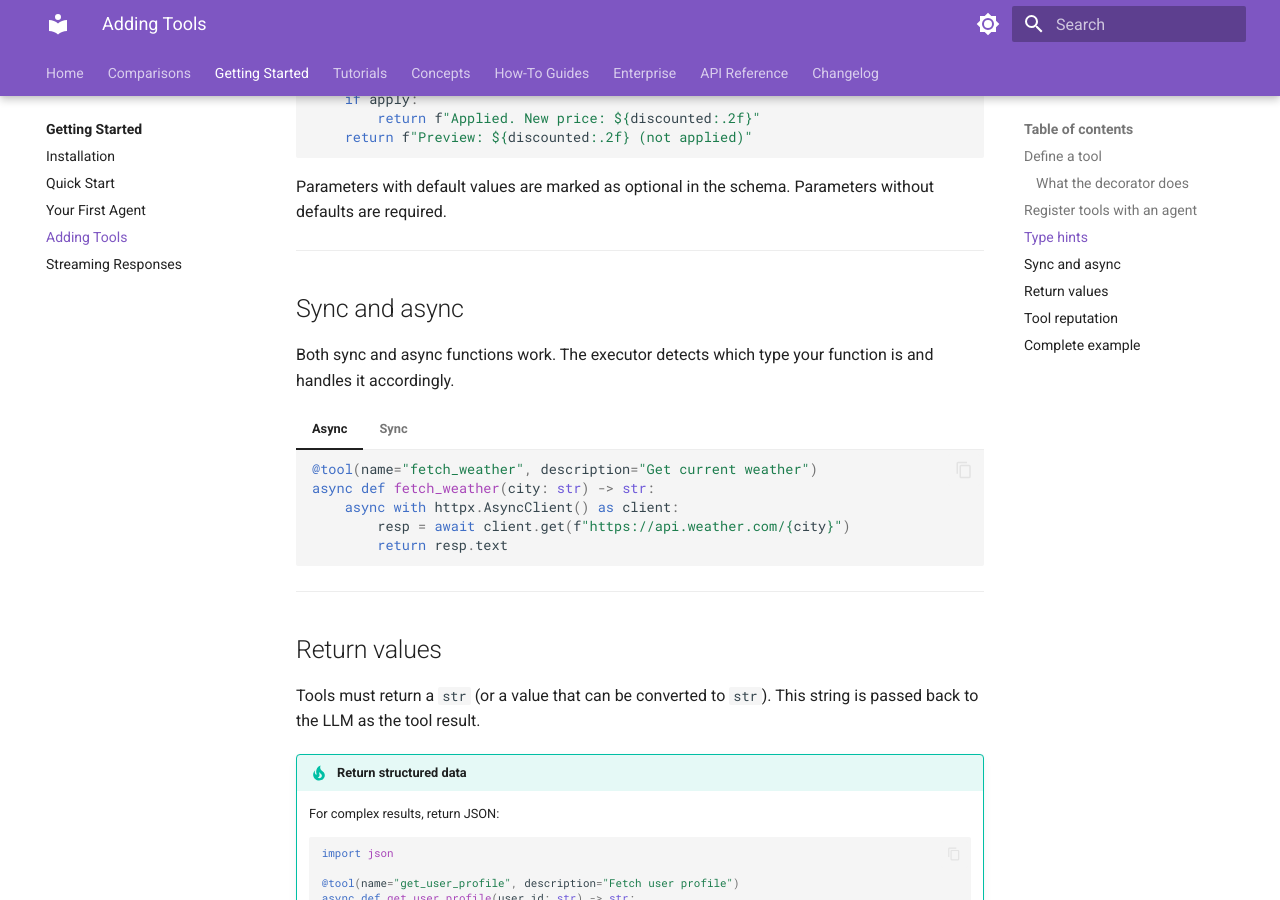
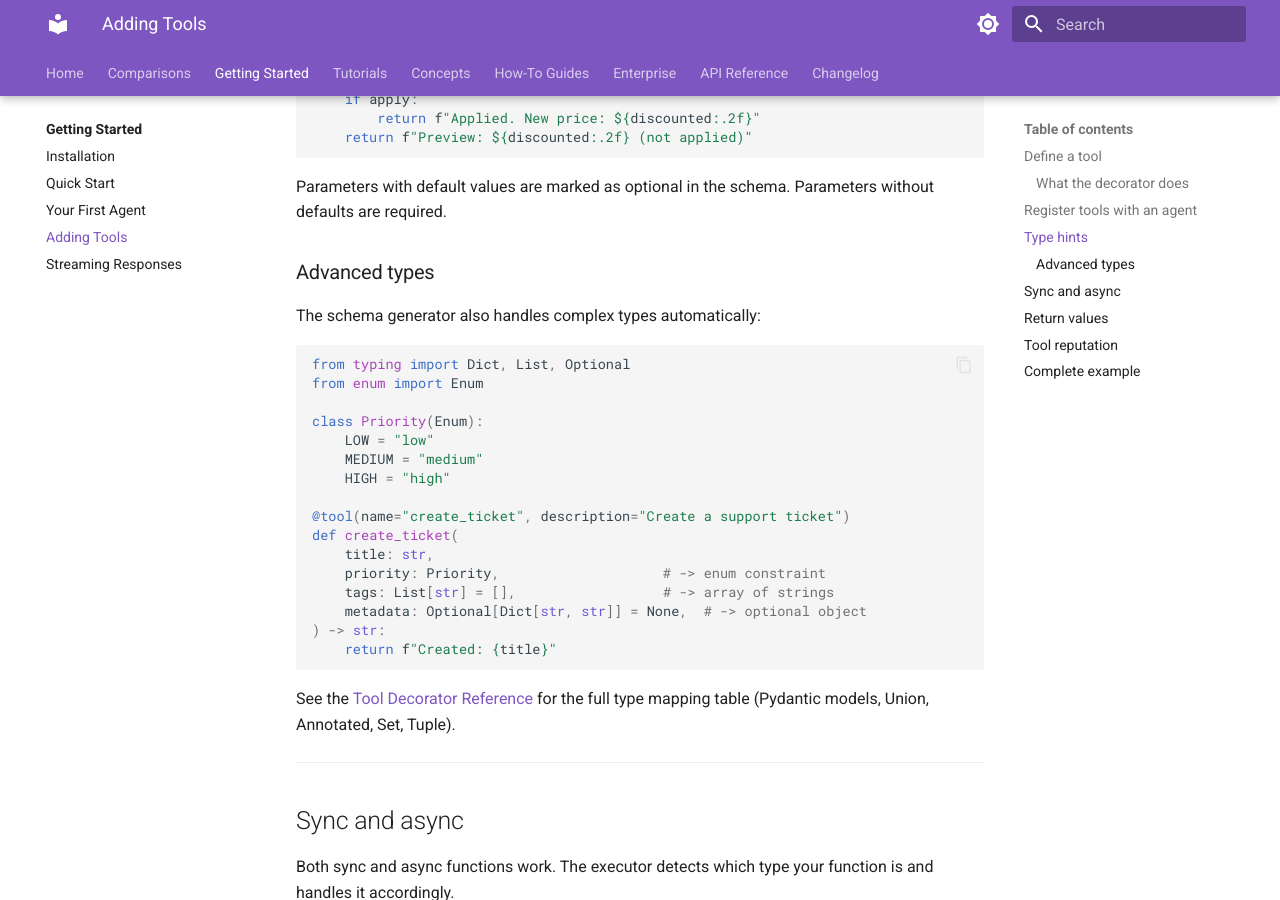
Before and after one commit to QuestoM/cortex-docs, an MkDocs documentation site: the page built from docs/getting-started/adding-tools.md, in a window 1280 px wide and 900 px high, scrolled down 1712 px. Built offline with MkDocs 1.6.1 and Material for MkDocs 9.7.7, drawn with Linux system fonts in a browser that asks for light colours.

Commit message:
docs: add convenience functions reference + advanced tool types
Add API reference for quick_agent, auto_engine, detect_provider.
Add advanced type hints section to adding-tools guide (Enum, Pydantic,
Union, Annotated, Set, Tuple). Link to full type mapping table.

Co-Authored-By: Claude Opus 4.6 <noreply@anthropic.com>

````diff
--- a/docs/getting-started/adding-tools.md
+++ b/docs/getting-started/adding-tools.md
@@ -72,6 +72,31 @@ def calculate_discount(price: float, percent: int, apply: bool = False) -> str:
 ```
 
 Parameters with default values are marked as optional in the schema. Parameters without defaults are required.
+
+### Advanced types
+
+The schema generator also handles complex types automatically:
+
+```python
+from typing import Dict, List, Optional
+from enum import Enum
+
+class Priority(Enum):
+    LOW = "low"
+    MEDIUM = "medium"
+    HIGH = "high"
+
+@tool(name="create_ticket", description="Create a support ticket")
+def create_ticket(
+    title: str,
+    priority: Priority,                    # -> enum constraint
+    tags: List[str] = [],                  # -> array of strings
+    metadata: Optional[Dict[str, str]] = None,  # -> optional object
+) -> str:
+    return f"Created: {title}"
+```
+
+See the [Tool Decorator Reference](../reference/tools/decorator.md#auto-schema-generation) for the full type mapping table (Pydantic models, Union, Annotated, Set, Tuple).
 
 ---
 
--- a/mkdocs.yml
+++ b/mkdocs.yml
@@ -168,6 +168,7 @@ nav:
       - reference/agent.md
       - reference/session.md
       - reference/response.md
+      - Convenience Functions: reference/convenience.md
     - Core Modules:
       - reference/core/events.md
       - reference/core/contracts.md
````
Also changed, not shown: docs/reference/convenience.md (added, +95 -0 lines), docs/reference/index.md (+1 -0 lines).
